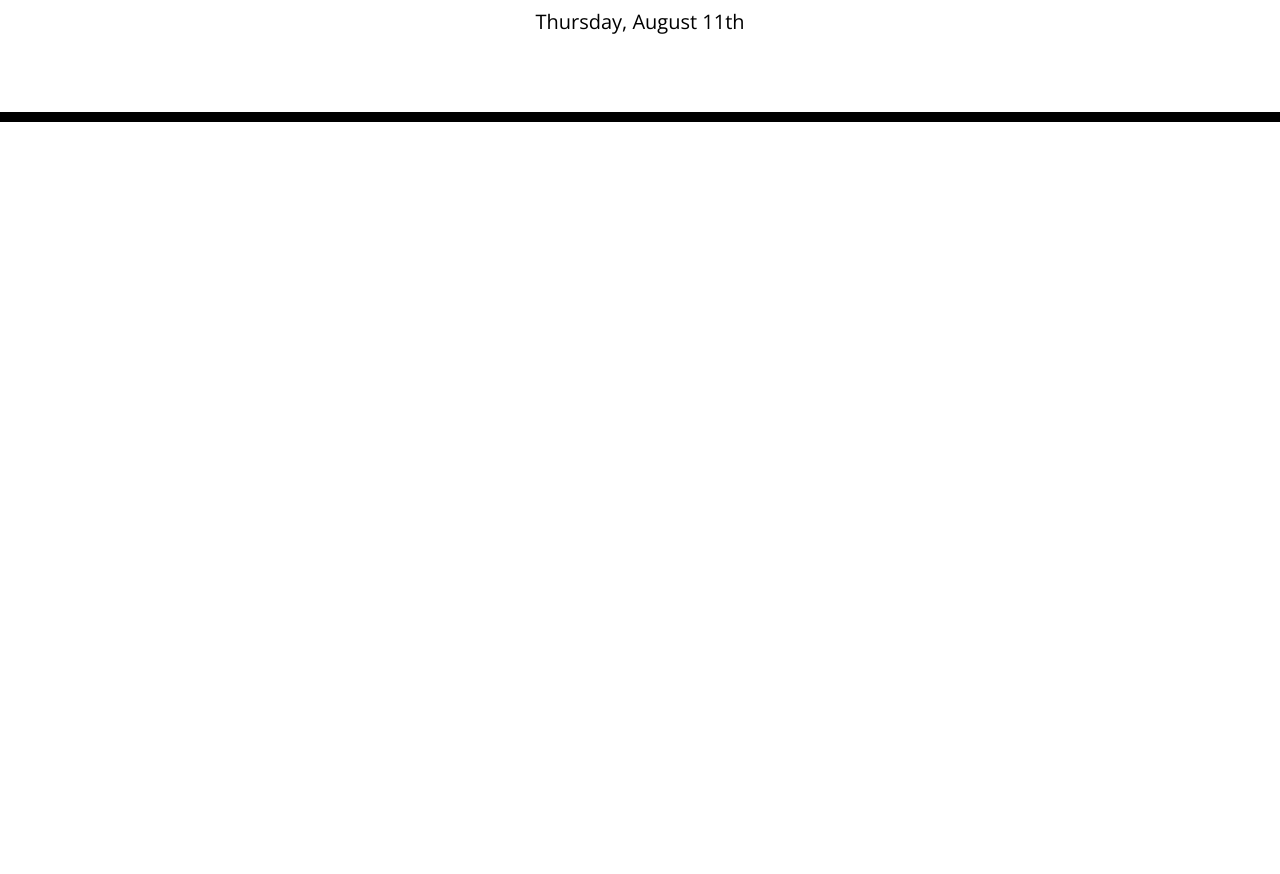
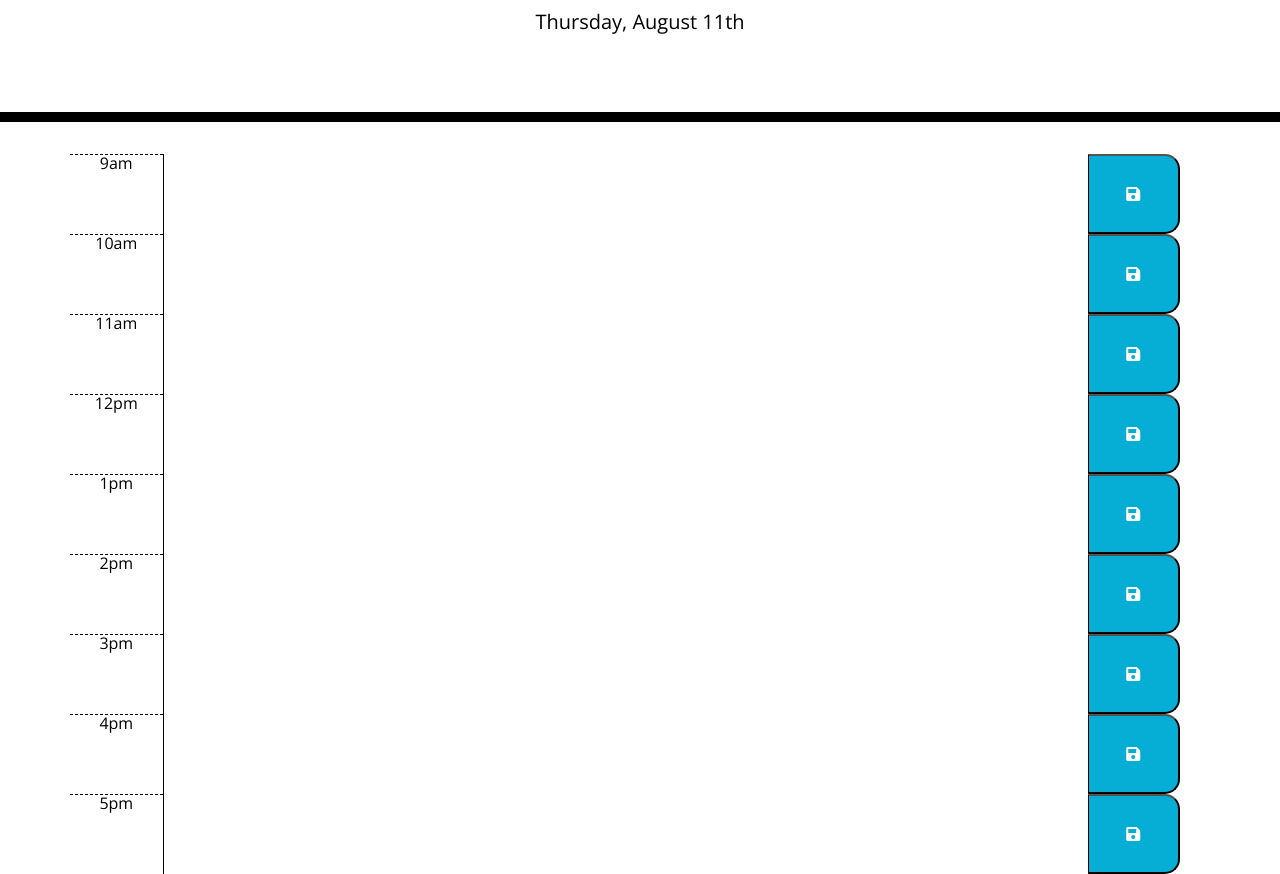
Before and after one commit to chaoskills08/work-day-scheduler, a plain HTML site: page index.html in a window 1280 px wide. Shown: the part 182-1056 px from the top of the page. Before the commit the page ends 800 px from the top, so only its background shows below. Drawn offline with nearby package versions, Linux system fonts and the light colour scheme.

Commit message:
added timeblocks in html

```diff
--- a/index.html
+++ b/index.html
@@ -10,9 +10,9 @@
     integrity="sha384-50oBUHEmvpQ+1lW4y57PTFmhCaXp0ML5d60M1M7uH2+nqUivzIebhndOJK28anvf" crossorigin="anonymous" />
   <link href="https://fonts.googleapis.com/css?family=Open+Sans&display=swap" rel="stylesheet" />
   <script type="text/javascript" src="https://cdnjs.cloudflare.com/ajax/libs/moment.js/2.27.0/moment.min.js"></script>
-  <link rel="stylesheet" href="./assets/css/style.css" />
   <script src="https://code.jquery.com/jquery-3.5.1.min.js"
     integrity="sha256-9/aliU8dGd2tb6OSsuzixeV4y/faTqgFtohetphbbj0=" crossorigin="anonymous"></script>
+  <link rel="stylesheet" href="./assets/css/style.css" />
   <title>Work Day Scheduler</title>
 </head>
 
@@ -22,12 +22,63 @@
     <p class="lead text-center">A simple calendar app for scheduling your work day</p>
     <p id="currentDay" class="lead text-center"></p>
   </header>
-  <div class="container">
-    <!-- Timeblocks go here -->
+  <div class="container row2">
+    <div class="row time-block"></div>
+    <div class="col-1 hour row2">9am</div>
+    <textarea class="col-10 description" id="9"></textarea>
+    <button class="col-1 saveBtn"><i class="fas fa-save"></i></button>
   </div>
-  <script src="./assets/js/script.js"></script>
+  <div class="container row2">
+    <div class="row time-block"></div>
+    <div class="col-1 hour row2">10am</div>
+    <textarea class="col-10 description" id="10"></textarea>
+    <button class="col-1 saveBtn"><i class="fas fa-save"></i></button>
+  </div>
+  <div class="container row2">
+    <div class="row time-block"></div>
+    <div class="col-1 hour row2">11am</div>
+    <textarea class="col-10 description" id="11"></textarea>
+    <button class="col-1 saveBtn"><i class="fas fa-save"></i></button>
+  </div>
+  <div class="container row2">
+    <div class="row time-block"></div>
+    <div class="col-1 hour row2">12pm</div>
+    <textarea class="col-10 description" id="12"></textarea>
+    <button class="col-1 saveBtn"><i class="fas fa-save"></i></button>
+  </div>
+  <div class="container row2">
+    <div class="row time-block"></div>
+    <div class="col-1 hour row2">1pm</div>
+    <textarea class="col-10 description" id="13"></textarea>
+    <button class="col-1 saveBtn"><i class="fas fa-save"></i></button>
+  </div>
+  <div class="container row2">
+    <div class="row time-block"></div>
+    <div class="col-1 hour row2">2pm</div>
+    <textarea class="col-10 description" id="14"></textarea>
+    <button class="col-1 saveBtn"><i class="fas fa-save"></i></button>
+  </div>
+  <div class="container row2">
+    <div class="row time-block"></div>
+    <div class="col-1 hour row2">3pm</div>
+    <textarea class="col-10 description" id="15"></textarea>
+    <button class="col-1 saveBtn"><i class="fas fa-save"></i></button>
+  </div>
+  <div class="container row2">
+    <div class="row time-block"></div>
+    <div class="col-1 hour row2">4pm</div>
+    <textarea class="col-10 description" id="16"></textarea>
+    <button class="col-1 saveBtn"><i class="fas fa-save"></i></button>
+  </div>
+  <div class="container row2">
+    <div class="row time-block"></div>
+    <div class="col-1 hour row2">5pm</div>
+    <textarea class="col-10 description" id="17"></textarea>
+    <button class="col-1 saveBtn"><i class="fas fa-save"></i></button>
+  </div>
   <script src="https://cdnjs.cloudflare.com/ajax/libs/jquery/3.2.1/jquery.min.js"></script>
   <script src="https://cdnjs.cloudflare.com/ajax/libs/moment.js/2.24.0/moment.min.js"></script>
+  <script src="./assets/js/script.js"></script>
 </body>
 
 </html>
```
